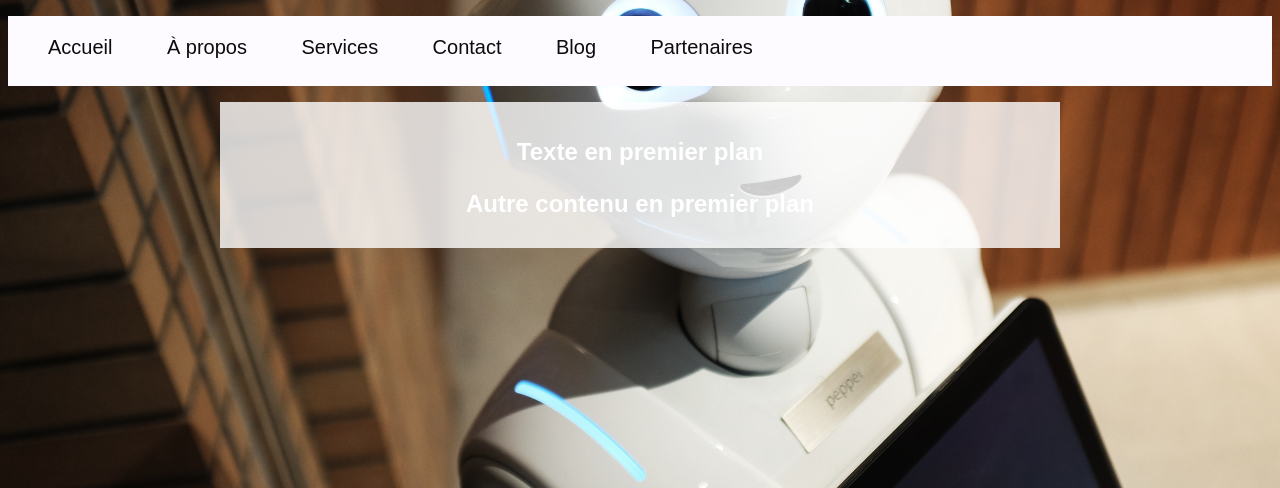
After one commit to aaron495/e-commerce, a PHP site: page /service.html in a window 1280 px wide. The commit adds this page. Shown: the top 488 px of the page. Run offline with PHP 8.4, Linux system fonts and the light colour scheme.

Commit message:
Add files via upload

```diff
--- /dev/null
+++ b/service.html
@@ -0,0 +1,44 @@
+<!DOCTYPE html>
+<html lang="en">
+<head>
+    <meta charset="UTF-8">
+    <meta http-equiv="X-UA-Compatible" content="IE=edge">
+    <meta name="viewport" content="width=device-width, initial-scale=1.0">
+    <title>Document</title>
+    <link rel="stylesheet" href="style.css">
+    <link rel="stylesheet" href="https://cdn.jsdelivr.net/npm/aos@2.3.4/dist/aos.css">
+
+    <link rel="stylesheet" href="https://cdnjs.cloudflare.com/ajax/libs/font-awesome/5.15.3/css/all.min.css">
+</head>
+<body>
+
+    <ul id="menu">
+        <li><a href="#">Accueil</a></li>
+        <li><a href="#">À propos</a></li>
+        <li><a href="#">Services</a></li>
+        <li><a href="#">Contact</a></li>
+        <li><a href="#">Blog</a></li>
+        <li><a href="#">Partenaires</a></li>
+      </ul>
+
+
+
+      <script src="https://cdn.jsdelivr.net/npm/aos@2.3.4/dist/aos.js"></script>
+      <script>
+        AOS.init();
+      </script>
+
+
+
+
+
+
+
+
+    <div class="content">
+        <h1 class="text">Texte en premier plan</h1>
+        <p class="text">Autre contenu en premier plan</p>
+      </div>
+
+</body>
+</html>
--- a/style.css
+++ b/style.css
@@ -457,3 +457,25 @@ img {
 .dou{
   text-align: center;
 }
+
+body {
+  background-image: url("robot.jpg");
+  background-size: cover;
+  background-position: center;
+  background-repeat: no-repeat;
+  font-family: Arial, sans-serif;
+}
+
+.content {
+  background-color: rgba(255, 255, 255, 0.8);
+  max-width: 800px;
+  margin: 0 auto;
+  padding: 20px;
+}
+
+
+.text {
+  text-align: center;
+  font-size: 24px;
+  font-weight: bold;
+}
```
Also changed, not shown: robot.jpg (added).
